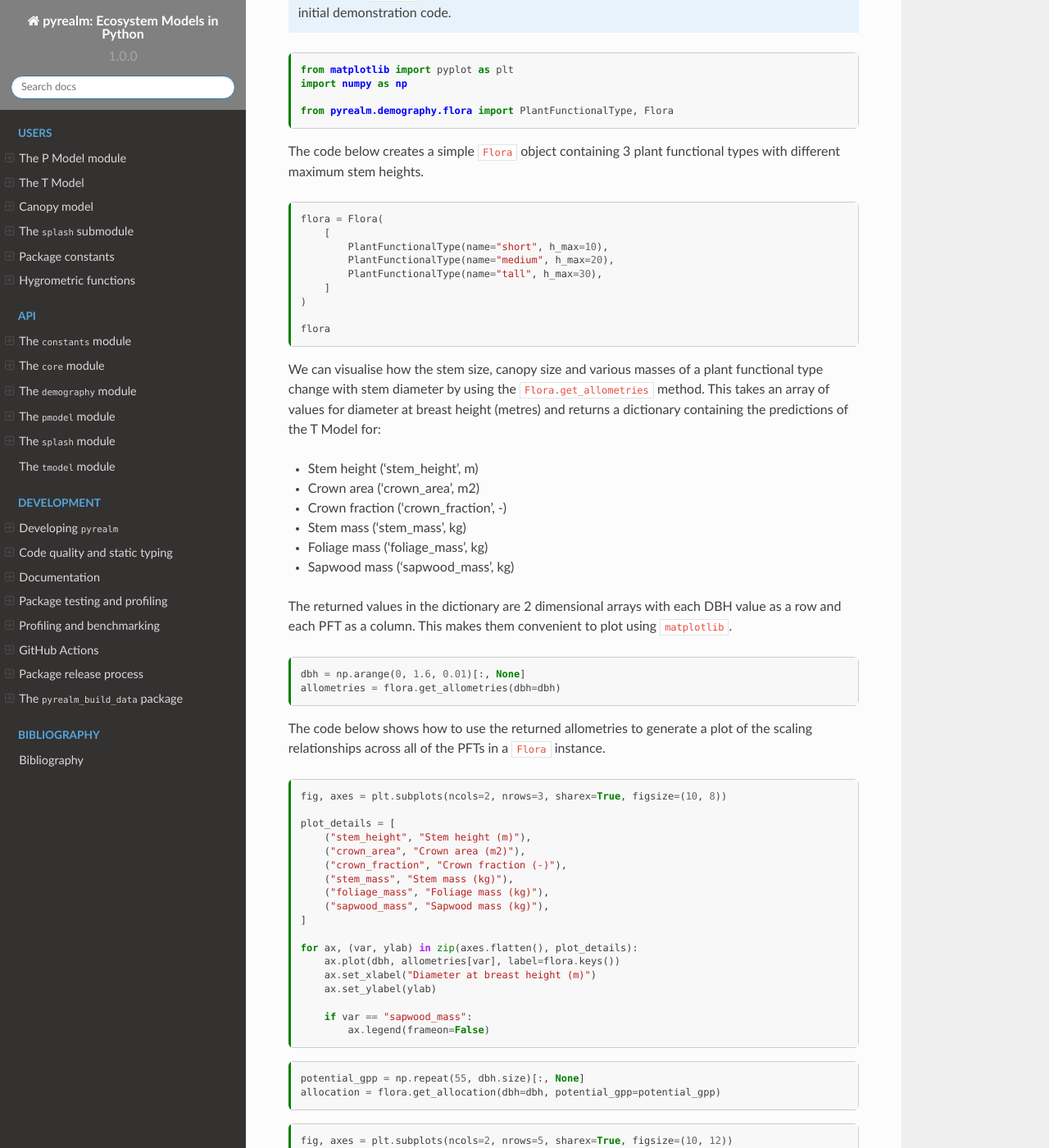
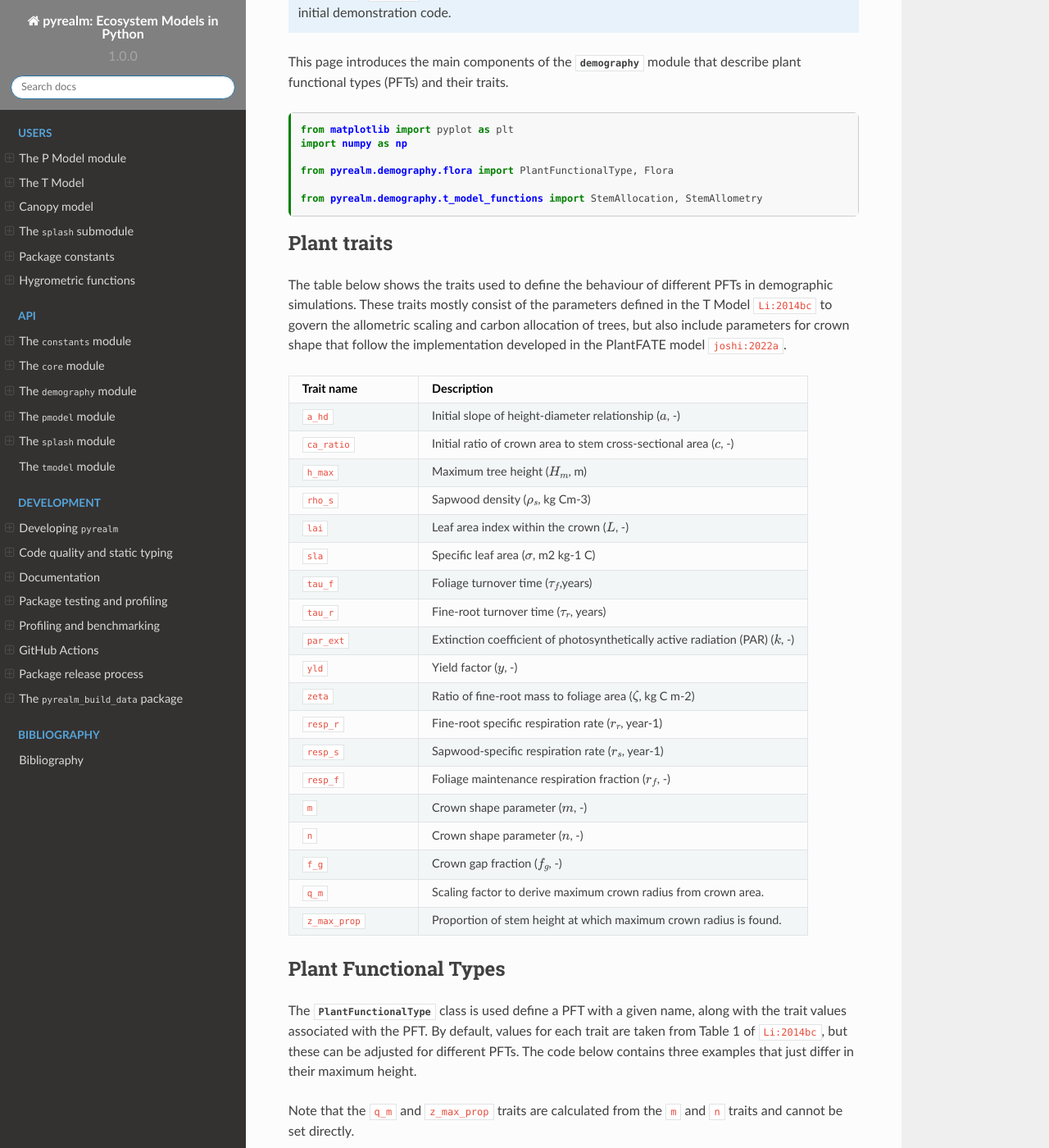
Before and after one commit to ImperialCollegeLondon/pyrealm, a Sphinx documentation site: the page built from docs/source/users/demography/flora.md, in a window 1280 px wide and 1400 px high, scrolled down 222 px. Shown: the whole window at 82% size. Built offline with Sphinx 7.4.7 and the Read the Docs theme 2.0.0, drawn with Linux system fonts in a browser that asks for light colours; cross-references to code outside the pages are shown as plain code; the version number is read from the project's files by our own code; some of the changed text lies outside the part shown.

Commit message:
StemAllocation.__repr__ and user doc update

````diff
--- a/docs/source/users/demography/flora.md
+++ b/docs/source/users/demography/flora.md
@@ -11,7 +11,7 @@
   name: python3
 ---
 
-# Plant Functional Types and the Flora object
+# Plant Functional Types and Traits
 
 :::{admonition} Warning
 
@@ -20,53 +20,155 @@
 
 :::
 
+This page introduces the main components of the {mod}`~pyrealm.demography` module that
+describe plant functional types (PFTs) and their traits.
+
 ```{code-cell}
 from matplotlib import pyplot as plt
 import numpy as np
 
 from pyrealm.demography.flora import PlantFunctionalType, Flora
+
+from pyrealm.demography.t_model_functions import StemAllocation, StemAllometry
 ```
 
-The code below creates a simple `Flora` object containing 3 plant functional types with
-different maximum stem heights.
+## Plant traits
+
+The table below shows the traits used to define the behaviour of different PFTs in
+demographic simulations. These traits mostly consist of the parameters defined in the T
+Model {cite}`Li:2014bc` to govern the allometric scaling and carbon allocation of trees,
+but also include parameters for crown shape that follow the implementation developed in
+the PlantFATE model {cite}`joshi:2022a`.
+
+:::{list-table}
+:widths: 10 30
+:header-rows: 1
+
+* * Trait name
+  * Description
+* * `a_hd`
+  * Initial slope of height-diameter relationship ($a$, -)
+* * `ca_ratio`
+  * Initial ratio of crown area to stem cross-sectional area ($c$, -)
+* * `h_max`
+  * Maximum tree height ($H_m$, m)
+* * `rho_s`
+  * Sapwood density ($\rho_s$, kg Cm-3)
+* * `lai`
+  * Leaf area index within the crown ($L$,  -)
+* * `sla`
+  * Specific leaf area ($\sigma$,  m2 kg-1 C)
+* * `tau_f`
+  * Foliage turnover time ($\tau_f$,years)
+* * `tau_r`
+  * Fine-root turnover time ($\tau_r$,  years)
+* * `par_ext`
+  * Extinction coefficient of photosynthetically active radiation (PAR) ($k$, -)
+* * `yld`
+  * Yield factor ($y$,  -)
+* * `zeta`
+  * Ratio of fine-root mass to foliage area ($\zeta$, kg C m-2)
+* * `resp_r`
+  * Fine-root specific respiration rate ($r_r$, year-1)
+* * `resp_s`
+  * Sapwood-specific respiration rate ($r_s$,  year-1)
+* * `resp_f`
+  * Foliage maintenance respiration fraction ($r_f$,  -)
+* * `m`
+  * Crown shape parameter ($m$, -)
+* * `n`
+  * Crown shape parameter ($n$, -)
+* * `f_g`
+  * Crown gap fraction ($f_g$, -)
+* * `q_m`
+  * Scaling factor to derive maximum crown radius from crown area.
+* * `z_max_prop`
+  * Proportion of stem height at which maximum crown radius is found.
+:::
+
++++
+
+## Plant Functional Types
+
+The {class}`~pyrealm.demography.flora.PlantFunctionalType` class is used define a PFT
+with a given name, along with the trait values associated with the PFT. By default,
+values for each trait are taken from Table 1 of {cite}`Li:2014bc`, but these can be
+adjusted for different PFTs. The code below contains three examples that just differ in
+their maximum height.
+
+Note that the `q_m` and `z_max_prop` traits are calculated from the `m` and `n` traits
+and cannot be set directly.
 
 ```{code-cell}
-flora = Flora(
-    [
-        PlantFunctionalType(name="short", h_max=10),
-        PlantFunctionalType(name="medium", h_max=20),
-        PlantFunctionalType(name="tall", h_max=30),
-    ]
-)
+short_pft = PlantFunctionalType(name="short", h_max=10)
+medium_pft = PlantFunctionalType(name="medium", h_max=20)
+tall_pft = PlantFunctionalType(name="tall", h_max=30)
+```
+
+The traits values set for a PFT instance can then be shown:
+
+```{code-cell}
+short_pft
+```
+
+## The Flora class
+
+The {class}`~pyrealm.demography.flora.Flora` class is used to collect a list of PFTs
+that will be used in a demographic simulation. It can be created directly by providing
+the list of {class}`~pyrealm.demography.flora.PlantFunctionalType` instances. The only
+requirement is that each PFT instance uses a different name.
+
+```{code-cell}
+flora = Flora([short_pft, medium_pft, tall_pft])
 
 flora
 ```
 
-We can visualise how the stem size, canopy size and various masses of a plant functional
-type change with stem diameter by using the `Flora.get_allometries` method. This takes
-an array of values for diameter at breast height (metres) and returns a dictionary
-containing the predictions of the T Model for:
+You can also create `Flora` instances using PFT data stored TOML, JSON and CSV file formats.
 
-* Stem height ('stem_height', m)
-* Crown area ('crown_area', m2)
-* Crown fraction ('crown_fraction', -)
-* Stem mass ('stem_mass', kg)
-* Foliage mass ('foliage_mass', kg)
-* Sapwood mass ('sapwood_mass', kg)
+## Stem allometry
 
-The returned values in the dictionary are 2 dimensional arrays with each DBH value as a
-row and each PFT as a column. This makes them convenient to plot using `matplotlib`.
+We can visualise how the stem size, canopy size and various masses of PFTs change with
+stem diameter by using the {class}`~pyrealm.demography.t_model_functions.StemAllometry`
+class. Creating a `StemAllometry` instance needs an existing `Flora` instance and an
+array of values for diameter at breast height (DBH, metres). The returned class contains
+the predictions of the T Model for:
+
+* Stem height (`stem_height`, m),
+* Crown area (`crown_area`, m2),
+* Crown fraction (`crown_fraction`, -),
+* Stem mass (`stem_mass`, kg),
+* Foliage mass (`foliage_mass`, kg),
+* Sapwood mass (`sapwood_mass`, kg),
+* Crown radius scaling factor (`crown_r0`, -), and
+* Height of maximum crown radius (`crown_z_max`, m).
+
+The DBH input can be a scalar array or a one dimensional array providing a single value
+for each PFT. This then calculates a single estimate for a specific stem size.
 
 ```{code-cell}
-dbh = np.arange(0, 1.6, 0.01)[:, None]
-allometries = flora.get_allometries(dbh=dbh)
+# Calculate a single prediction
+single_allometry = StemAllometry(stem_traits=flora, at_dbh=np.array([0.1, 0.1, 0.1]))
+single_allometry.stem_height
+```
+
+However, the DBH values can also be a column array (an `N` x 1 array). In this case, the
+predictions are made at each DBH value for each PFT and the allometry attributes with
+predictions arranged with each PFT as a column and each DBH prediction as a row. This
+makes them convenient to plot using `matplotlib`.
+
+```{code-cell}
+# Column array of DBH values from 0 to 1.6 metres
+dbh_col = np.arange(0, 1.6, 0.01)[:, None]
+# Get the predictions
+allometries = StemAllometry(stem_traits=flora, at_dbh=dbh_col)
 ```
 
 The code below shows how to use the returned allometries to generate a plot of the
 scaling relationships across all of the PFTs in a `Flora` instance.
 
 ```{code-cell}
-fig, axes = plt.subplots(ncols=2, nrows=3, sharex=True, figsize=(10, 8))
+fig, axes = plt.subplots(ncols=2, nrows=4, sharex=True, figsize=(10, 10))
 
 plot_details = [
     ("stem_height", "Stem height (m)"),
@@ -75,10 +177,12 @@
     ("stem_mass", "Stem mass (kg)"),
     ("foliage_mass", "Foliage mass (kg)"),
     ("sapwood_mass", "Sapwood mass (kg)"),
+    ("crown_r0", "Crown scaling factor (-)"),
+    ("crown_z_max", "Height of maximum\ncrown radius (m)"),
 ]
 
 for ax, (var, ylab) in zip(axes.flatten(), plot_details):
-    ax.plot(dbh, allometries[var], label=flora.keys())
+    ax.plot(dbh_col, getattr(allometries, var), label=flora.name)
     ax.set_xlabel("Diameter at breast height (m)")
     ax.set_ylabel(ylab)
 
@@ -87,8 +191,13 @@
 ```
 
 ```{code-cell}
-potential_gpp = np.repeat(55, dbh.size)[:, None]
-allocation = flora.get_allocation(dbh=dbh, potential_gpp=potential_gpp)
+potential_gpp = np.repeat(55, dbh_col.size)[:, None]
+print(potential_gpp)
+
+
+allocation = StemAllocation(
+    stem_traits=flora, stem_allometry=single_allometry, at_potential_gpp=potential_gpp
+)
 ```
 
 ```{code-cell}
````
Also changed, not shown: 1 other file.
